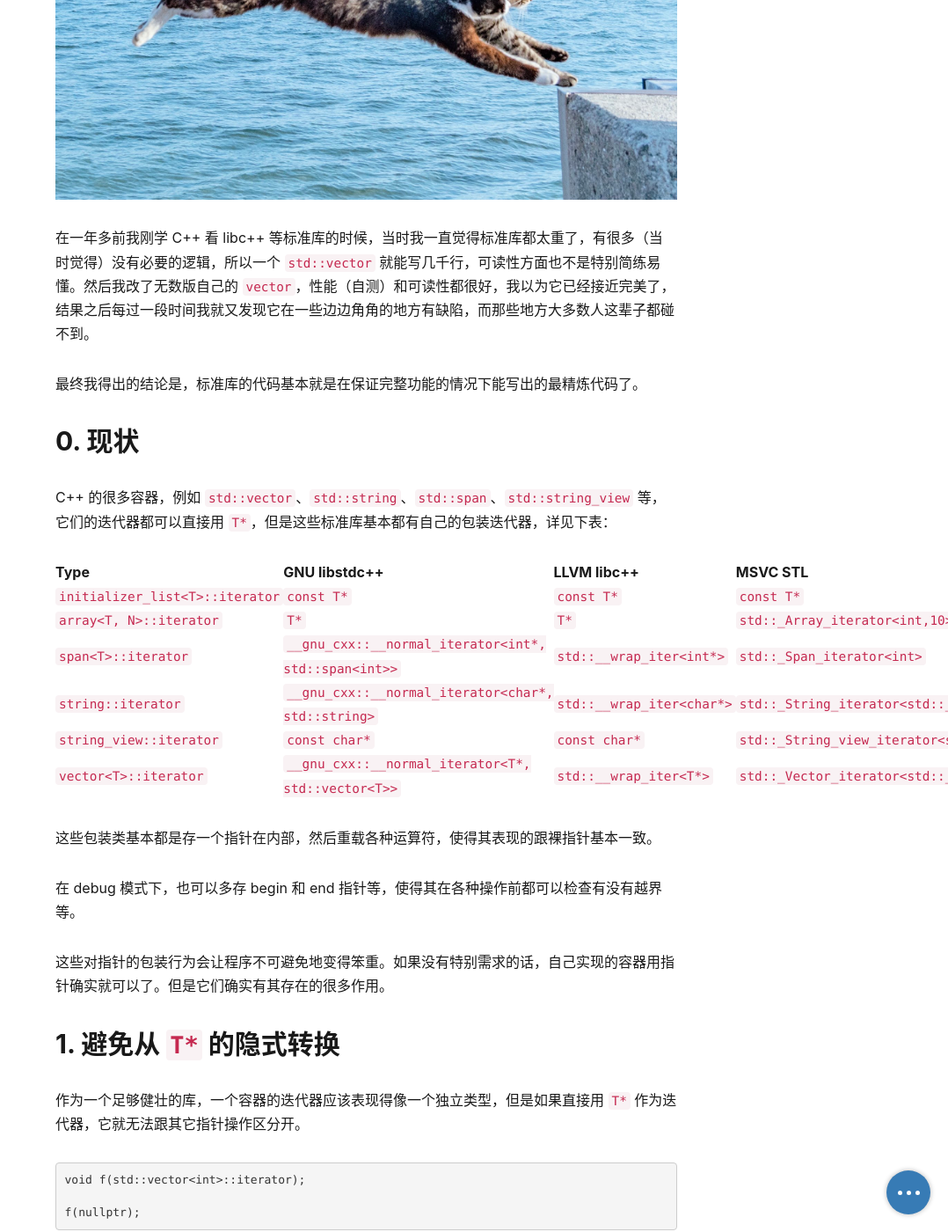
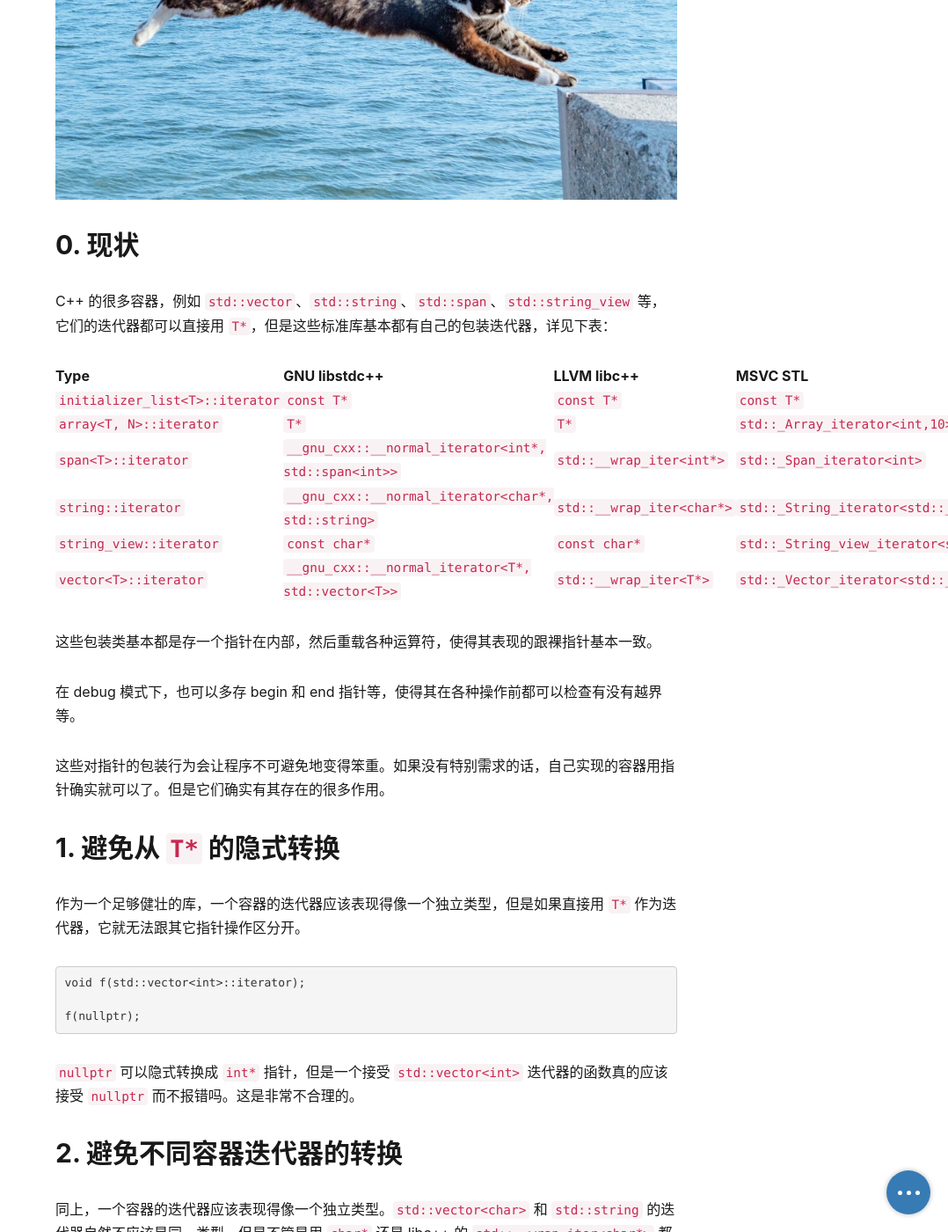
Before and after one commit to namespaceciel/namespaceciel.github.io, a Jekyll site: the page built from _posts/2024-10-17-iterator_or_pointer.md, in a window 1280 px wide and 1400 px high, scrolled down 1003 px. Shown: the whole window at 88% size, without its empty margins (202-1280 px from the left). Built offline with Jekyll 4.4.1, drawn with Linux system fonts in a browser that asks for light colours; nearby versions of some CDN libraries; a script that is not in the unit is left out; comment, search, counter and statistics services are not loaded; some of the changed text lies outside the part shown.

Commit message:
small fix

```diff
--- a/_posts/2024-10-17-iterator_or_pointer.md
+++ b/_posts/2024-10-17-iterator_or_pointer.md
@@ -9,10 +9,6 @@ tags:
 ---
 
 ![图片](/img/cat.png)
-
-在一年多前我刚学 C++ 看 libc++ 等标准库的时候，当时我一直觉得标准库都太重了，有很多（当时觉得）没有必要的逻辑，所以一个 `std::vector` 就能写几千行，可读性方面也不是特别简练易懂。然后我改了无数版自己的 `vector`，性能（自测）和可读性都很好，我以为它已经接近完美了，结果之后每过一段时间我就又发现它在一些边边角角的地方有缺陷，而那些地方大多数人这辈子都碰不到。
-
-最终我得出的结论是，标准库的代码基本就是在保证完整功能的情况下能写出的最精炼代码了。
 
 ## 0. 现状
 
@@ -49,7 +45,9 @@ f(nullptr);
 
 同上，一个容器的迭代器应该表现得像一个独立类型。`std::vector<char>` 和 `std::string` 的迭代器自然不应该是同一类型。但是不管是用 `char*` 还是 libc++ 的 `std::__wrap_iter<char*>` 都避免不了这个问题。
 
-MSVC STL 直接为每个容器各写了一套迭代器，简单粗暴但是可能没什么必要。libstdc++ 只是多加了一个模板参数作为标签，就足够区分类型和避免转换了。
+MSVC STL 直接为每个容器各写了一套迭代器，简单粗暴但是可能没什么必要。
+
+libstdc++ 只是多加了一个模板参数作为标签，就足够区分类型和避免转换了。
 
 ## 3. 避免派生类指针到基类指针的转换
 
```
Also changed, not shown: other parts of _posts/2024-10-17-iterator_or_pointer.md (+1 -1 lines).
